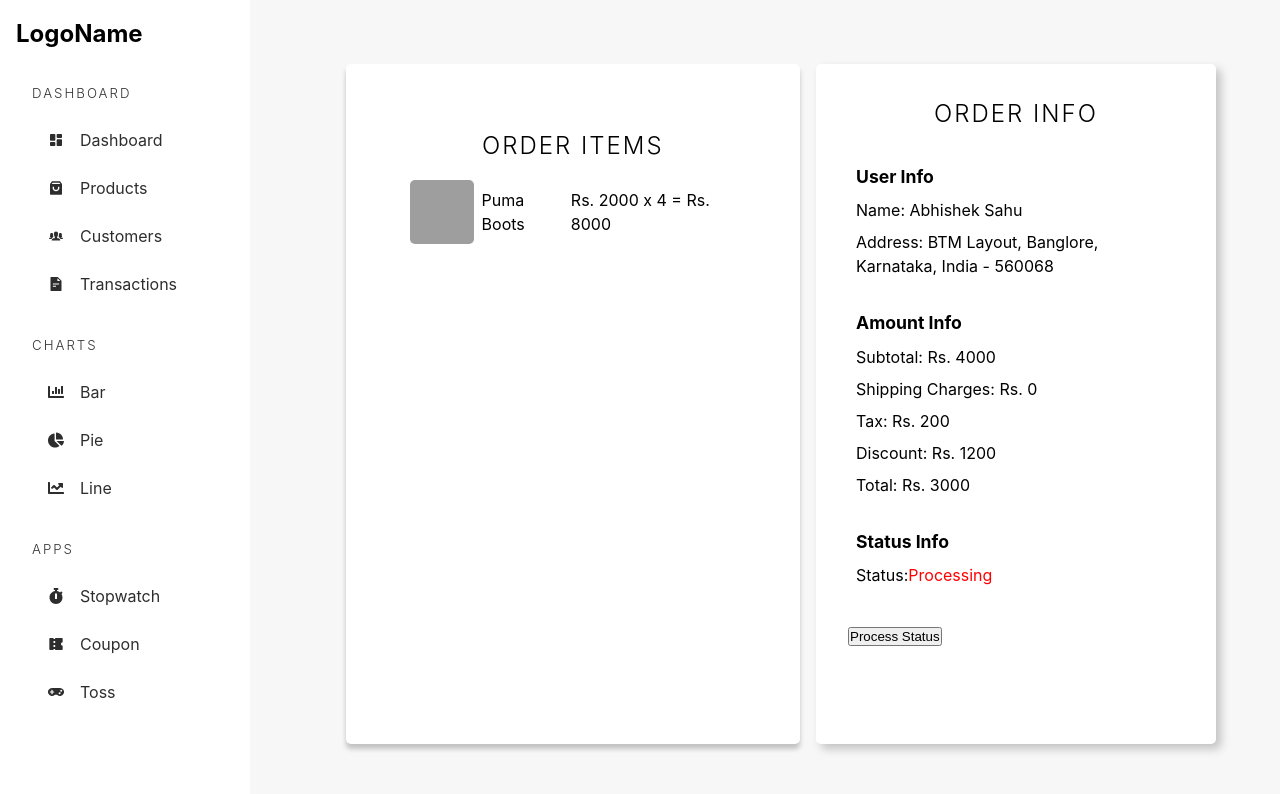
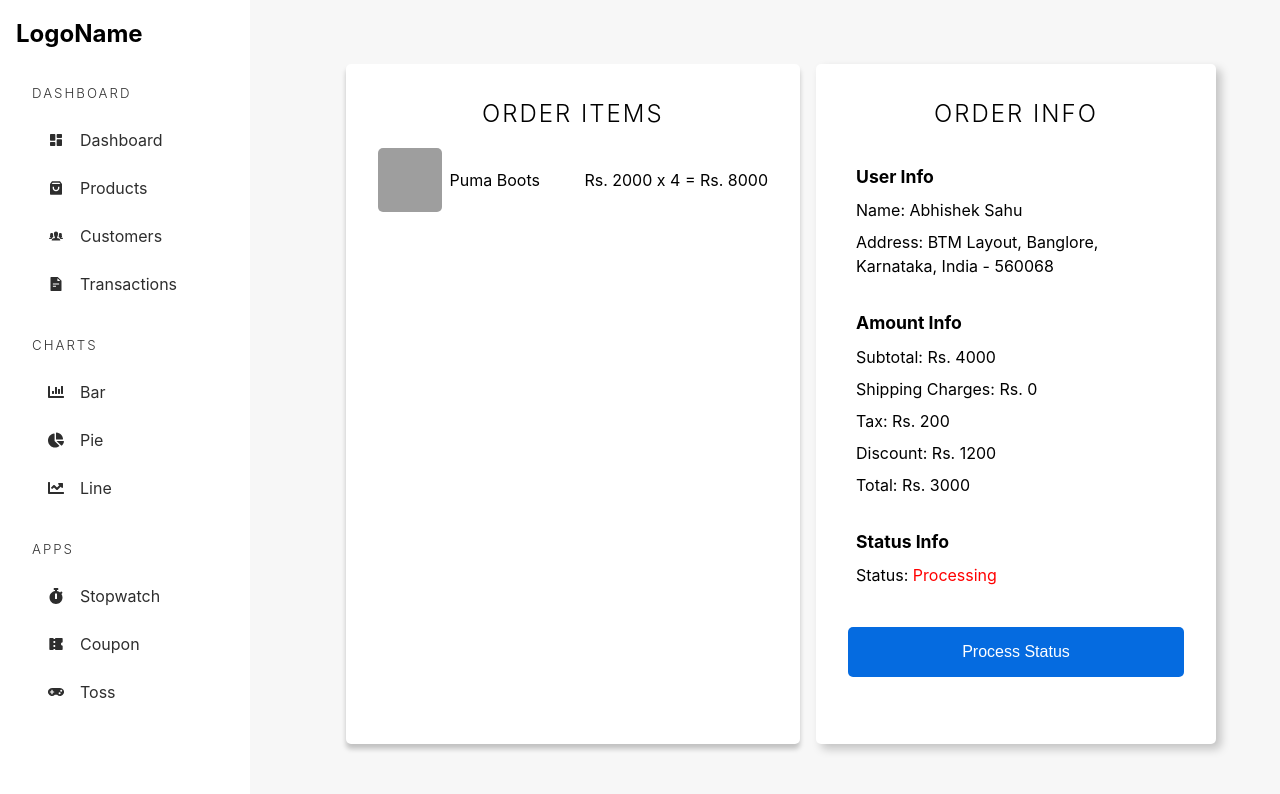
Before and after one commit to abhiSahuCodes/Admin-Dashboard-React, a React (Vite) app in the folder admin-dashboard/: page /admin/transaction/sajknaskd in a window 1280 px wide. Shown: the top 794 px of the page. Built offline with nearby package versions, Linux system fonts and the light colour scheme; grey boxes are pictures that could not be loaded.

Commit message:
button styling added and little change in style of section

```diff
--- a/admin-dashboard/src/pages/management/TransactionManagement.tsx
+++ b/admin-dashboard/src/pages/management/TransactionManagement.tsx
@@ -63,7 +63,7 @@ const TransactionManagement = () => {
     <div className="admin-container">
       <AdminSidebar />
       <main className="product-management">
-        <section>
+        <section style={{padding: '2rem'}}>
           <h2>Order Items</h2>
           {order.orderItems.map((item) => (
             <ProductCard key={item._id} {...item} />
@@ -85,7 +85,7 @@ const TransactionManagement = () => {
 
           <h5>Status Info</h5>
           <p>
-            Status:
+            Status: {""}
             <span
               className={
                 status === "Delivered"
--- a/admin-dashboard/src/styles/_products.scss
+++ b/admin-dashboard/src/styles/_products.scss
@@ -30,7 +30,7 @@
     max-width: 500px;
     box-shadow: 0px 5px 5px rgba(0, 0, 0, 0.216);
     background-color: #fff;
-    padding: 4rem;
+    padding: 5rem;
     @include flex(column, unset, unset, 1rem);
     position: relative;
     border-radius: 5px;
@@ -138,7 +138,17 @@
 
     > button {
       margin: 2rem 0;
-
+      padding: 1rem;
+      border: none;
+      background-color: rgb(5, 107, 224);
+      color: #fff;
+      width: 100%;
+      border-radius: 5px;
+      font-size: 1rem;
+      cursor: pointer;
+      &:hover {
+        opacity: 0.8;
+      }
     }
   }
 }
```
